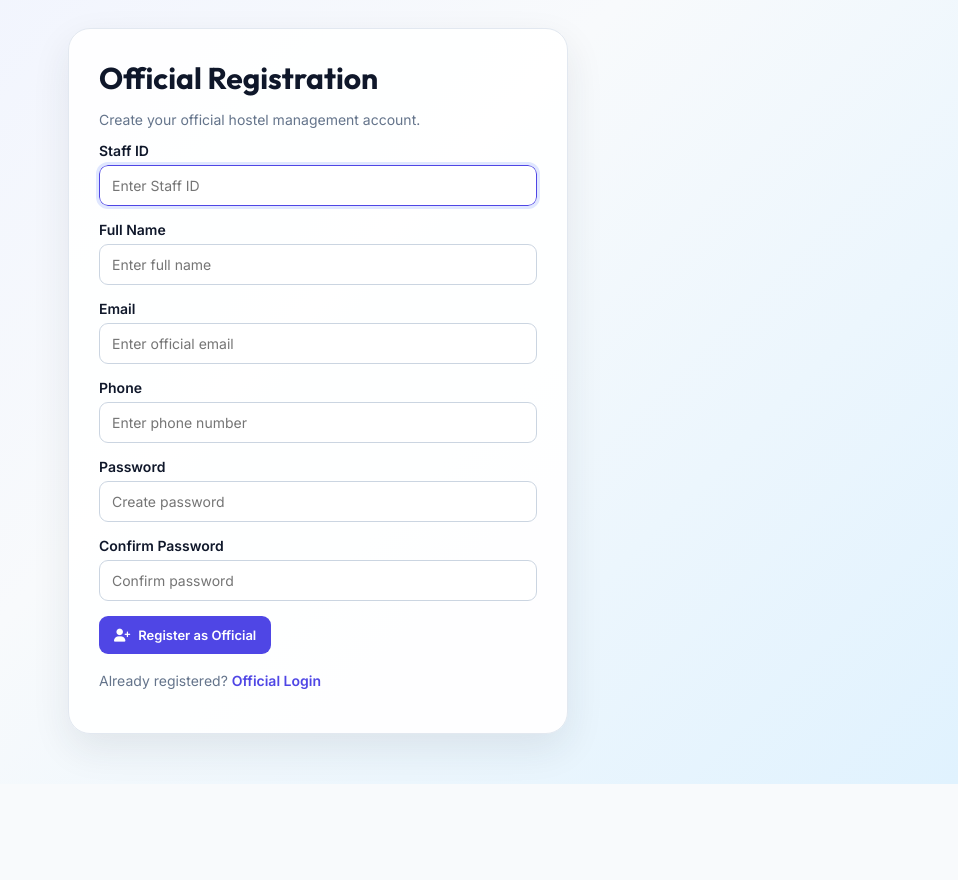
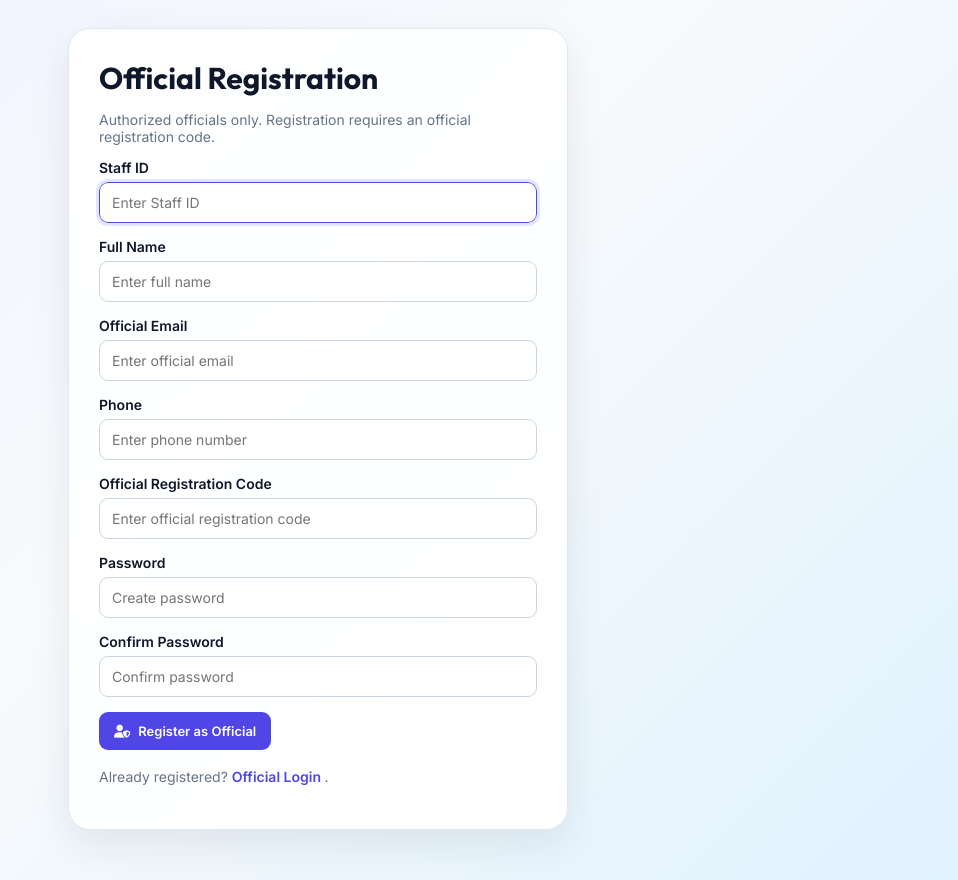
Before and after one commit to singeshwar72/Hostel-management-system, a Flask app: page /register-official in a window 1280 px wide. Shown: the part 90-970 px from the top of the page, without its empty margins (322-1280 px from the left). Before the commit the page ends 874 px from the top, so only its background shows below. Run offline with Flask 3, Linux system fonts and the light colour scheme.

Commit message:
Secure official registration with registration code

```diff
--- a/app.py
+++ b/app.py
@@ -1264,11 +1264,28 @@ def register_official():
         name = request.form.get('name', '').strip()
         email = request.form.get('email', '').strip()
         phone = request.form.get('phone', '').strip()
+        registration_code = request.form.get('registration_code', '').strip()
         password = request.form.get('password', '')
         confirm_password = request.form.get('confirm_password', '')
 
-        if not all([user_id, name, email, phone, password, confirm_password]):
+        official_code = os.environ.get('OFFICIAL_REGISTRATION_CODE', '')
+
+        if not all([
+            user_id,
+            name,
+            email,
+            phone,
+            registration_code,
+            password,
+            confirm_password
+        ]):
             error = "Please fill in all fields."
+
+        elif not official_code:
+            error = "Official registration is currently unavailable."
+
+        elif registration_code != official_code:
+            error = "Invalid official registration code."
 
         elif password != confirm_password:
             error = "Passwords do not match."
@@ -1284,7 +1301,6 @@ def register_official():
                 conn = connect_db()
                 cursor = conn.cursor(dictionary=True)
 
-                # Check if Staff ID already exists
                 cursor.execute(
                     "SELECT User_ID FROM Users WHERE User_ID = %s",
                     (user_id,)
@@ -1323,6 +1339,7 @@ def register_official():
             finally:
                 if cursor:
                     cursor.close()
+
                 if conn:
                     conn.close()
 
--- a/templates/register_official_v2.html
+++ b/templates/register_official_v2.html
@@ -11,7 +11,7 @@
         <h1>Official Registration</h1>
 
         <p class="subtitle">
-            Create your official hostel management account.
+            Authorized officials only. Registration requires an official registration code.
         </p>
 
         {% if error %}
@@ -21,6 +21,7 @@
         {% endif %}
 
         {% if success %}
+
         <div class="alert success">
             {{ success }}
         </div>
@@ -57,7 +58,7 @@
             </div>
 
             <div class="field">
-                <label>Email</label>
+                <label>Official Email</label>
                 <input
                     name="email"
                     type="email"
@@ -72,6 +73,16 @@
                     name="phone"
                     type="tel"
                     placeholder="Enter phone number"
+                    required
+                >
+            </div>
+
+            <div class="field">
+                <label>Official Registration Code</label>
+                <input
+                    name="registration_code"
+                    type="password"
+                    placeholder="Enter official registration code"
                     required
                 >
             </div>
@@ -99,7 +110,7 @@
             </div>
 
             <button type="submit">
-                <i class="fa-solid fa-user-plus"></i>
+                <i class="fa-solid fa-user-shield"></i>
                 Register as Official
             </button>
 
@@ -109,7 +120,7 @@
             Already registered?
             <a href="{{ url_for('login') }}">
                 Official Login
-            </a>
+            </a>.
         </p>
 
         {% endif %}
```
